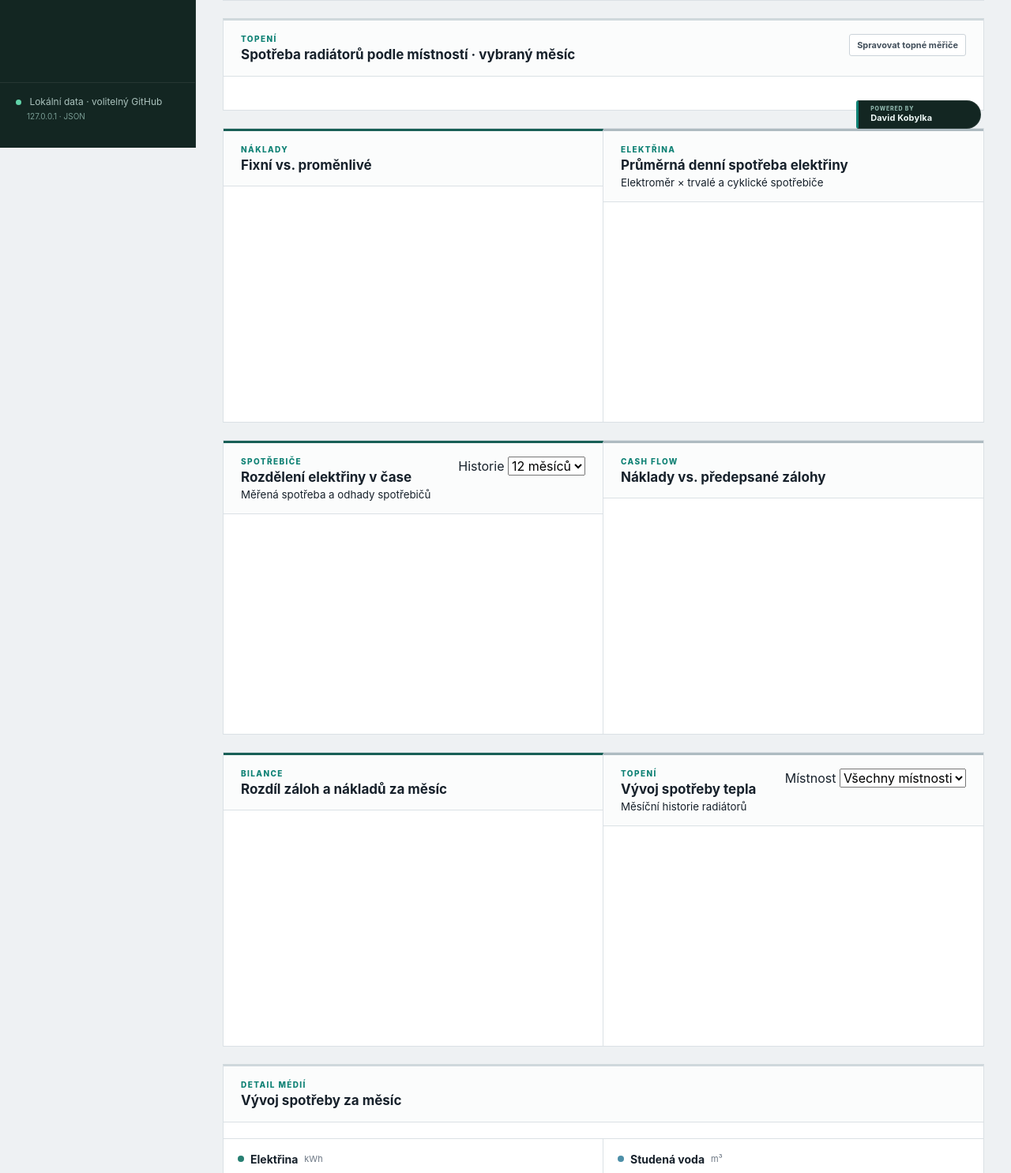
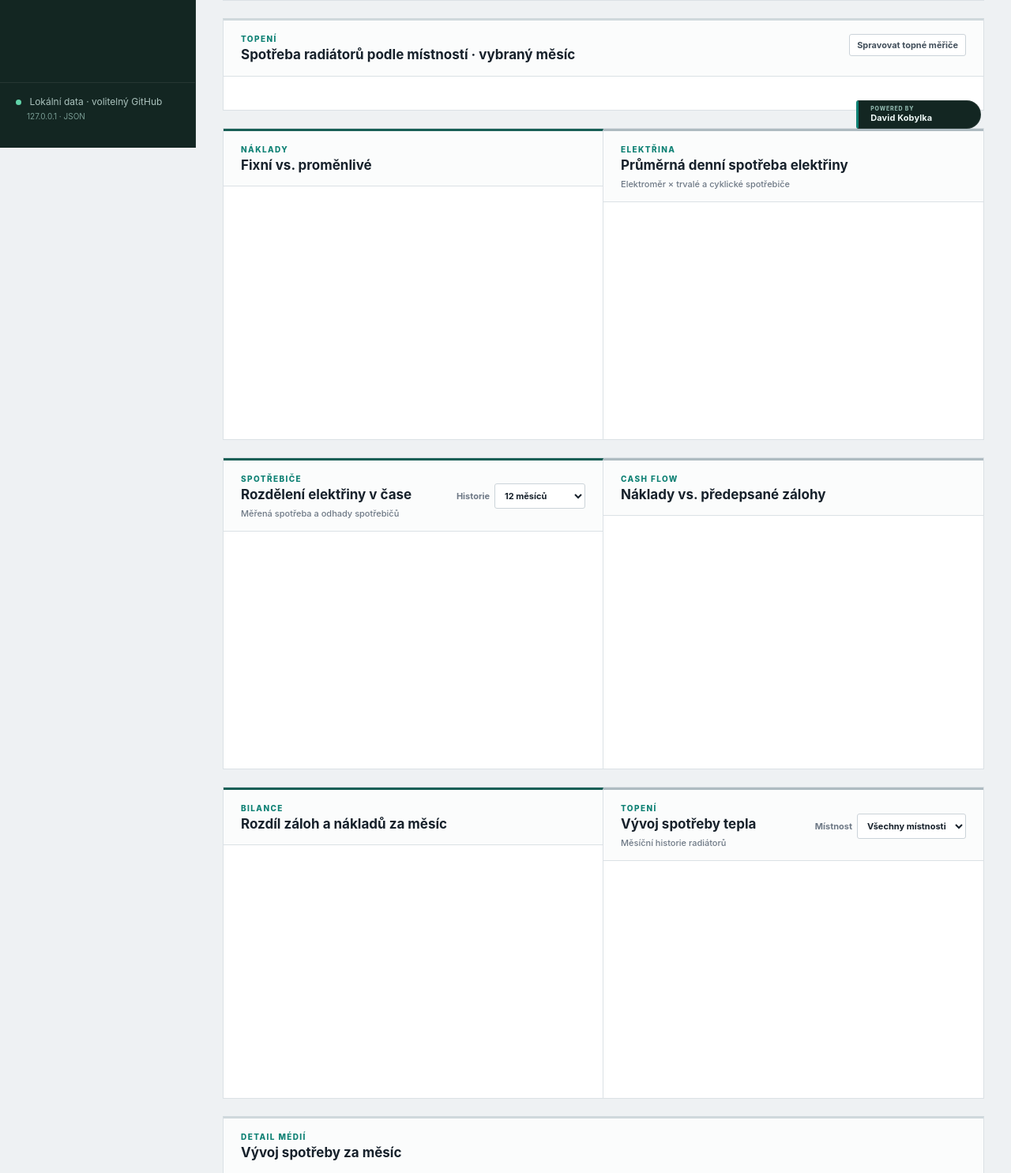
Before and after one commit to kobyldav/EnergyHome, a Python web app: template templates/index.html in a window 1280 px wide. Shown: the part 613-2098 px from the top of the page at 79% size. Run offline with Jinja, Linux system fonts and the light colour scheme; the template is opened without the code that fills it, so the values that code supplies are empty; a map, chart or similar area stays blank.

Commit message:
style: unobtrusive filters and explanatory captions for measured versus modeled charts

```diff
--- a/static/styles.css
+++ b/static/styles.css
@@ -354,7 +354,12 @@ button,input,select{font:inherit}
 .heat-interval-heading{font-size:14px;margin:20px 0 12px}
 @media(max-width:650px){.debug-modal{padding:8px}.debug-dialog{height:calc(100vh - 16px);padding:14px}.debug-dialog-actions{flex-wrap:wrap}.debug-dialog-actions .btn{width:100%}}
 
-/* Explanation of provisional heat expenses immediately below monthly finance. */
-.heat-cost-details{display:grid;gap:5px;padding:12px 0 2px;margin-top:13px;border-top:1px solid var(--line);font-size:12px;color:var(--muted);line-height:1.45}
-.heat-cost-details strong{color:var(--text);font-weight:750}
-.heat-cost-caption{font-weight:750;text-transform:uppercase;letter-spacing:.07em;font-size:11px;color:var(--accent,#176f64)}
+
+/* Historical insights: compact controls and chart semantics in the original flat UI. */
+.insights-card-subtitle{display:block;font-size:11px;color:var(--muted);margin-top:6px;font-weight:500}
+.insights-chart-note{color:var(--muted);font-size:11px;line-height:1.55;padding:3px 15px 15px;margin:0;min-height:38px}
+.chart-card .card-head{align-items:center;gap:10px}
+.insight-select-label{display:flex;align-items:center;gap:6px;flex:none;color:var(--muted);font-size:11px;font-weight:650}
+.insight-select-label select{min-width:115px;max-width:170px;border:1px solid var(--line-strong);border-radius:3px;background:#fff;color:var(--text);font:inherit;padding:7px 8px}
+.chart-card svg{min-width:0}
+@media(max-width:800px){.chart-card .card-head{flex-wrap:wrap}.insight-select-label{width:100%;justify-content:flex-end}}
```
